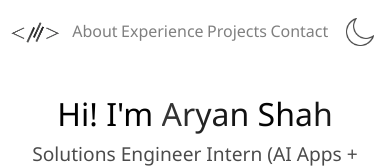
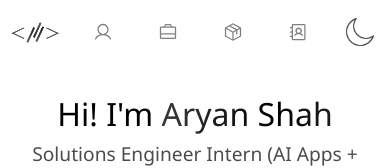
Before and after one commit to aryxenv/Portfolio, a React (Vite) app: page / in a window 390 px wide. Shown: the top 168 px of the page. Built offline with nearby package versions, Linux system fonts and the light colour scheme; a web font is replaced by a local one.

Commit message:
feat: navbar responsiveness for mobile screens (auto select icons - text) w/ phosphor icons

```diff
--- a/package.json
+++ b/package.json
@@ -10,6 +10,7 @@
     "preview": "vite preview"
   },
   "dependencies": {
+    "@phosphor-icons/react": "^2.1.10",
     "babel-plugin-react-compiler": "^19.0.0-beta-27714ef-20250124",
     "boxicons": "^2.1.4",
     "framer-motion": "^12.0.6",
--- a/src/components/Navbar/Navbar.css
+++ b/src/components/Navbar/Navbar.css
@@ -149,6 +149,13 @@ li {
 
   .navbar a {
     font-size: 1rem;
+    display: flex;
+    align-items: center;
+    justify-content: center;
+  }
+
+  .navbar a svg {
+    color: var(--primary-color);
   }
 
   .colorModeWrapper {
--- a/src/components/Navbar/Navbar.tsx
+++ b/src/components/Navbar/Navbar.tsx
@@ -1,5 +1,6 @@
 import "boxicons/css/boxicons.min.css";
 import { useEffect, useState } from "react";
+import { User, SuitcaseSimple, Package, AddressBook } from "@phosphor-icons/react";
 import "./Navbar.css";
 import colorModeDark from "./icons8-dark-mode-100.png";
 import colorModeLight from "./icons8-light-mode-100.png";
@@ -68,6 +69,17 @@ function Navbar({ activeSection }: { activeSection: string | null }) {
     }
   };
 
+  const [isMobile, setIsMobile] = useState(
+    window.matchMedia("(max-width: 768px)").matches,
+  );
+
+  useEffect(() => {
+    const mediaQuery = window.matchMedia("(max-width: 768px)");
+    const handler = (e: MediaQueryListEvent) => setIsMobile(e.matches);
+    mediaQuery.addEventListener("change", handler);
+    return () => mediaQuery.removeEventListener("change", handler);
+  }, []);
+
   // remove all "active" from a tags
   const removeActive = () => {
     const navbar = document.querySelector(".navbar");
@@ -102,7 +114,7 @@ function Navbar({ activeSection }: { activeSection: string | null }) {
               onClick={(e) => e.currentTarget.classList.add("active")}
               className={activeSection === "about" ? "active" : ""}
             >
-              About
+              {isMobile ? <User size={20} /> : "About"}
             </a>
           </li>
           <li>
@@ -111,7 +123,7 @@ function Navbar({ activeSection }: { activeSection: string | null }) {
               onClick={(e) => e.currentTarget.classList.add("active")}
               className={activeSection === "experience" ? "active" : ""}
             >
-              Experience
+              {isMobile ? <SuitcaseSimple size={20} /> : "Experience"}
             </a>
           </li>
           <li>
@@ -120,7 +132,7 @@ function Navbar({ activeSection }: { activeSection: string | null }) {
               onClick={(e) => e.currentTarget.classList.add("active")}
               className={activeSection === "projects" ? "active" : ""}
             >
-              Projects
+              {isMobile ? <Package size={20} /> : "Projects"}
             </a>
           </li>
           <li>
@@ -129,7 +141,7 @@ function Navbar({ activeSection }: { activeSection: string | null }) {
               onClick={(e) => e.currentTarget.classList.add("active")}
               className={activeSection === "contact" ? "active" : ""}
             >
-              Contact
+              {isMobile ? <AddressBook size={20} /> : "Contact"}
             </a>
           </li>
         </ul>
```
Also changed, not shown: 1 other file (tests, documents, lock files or other folders).
